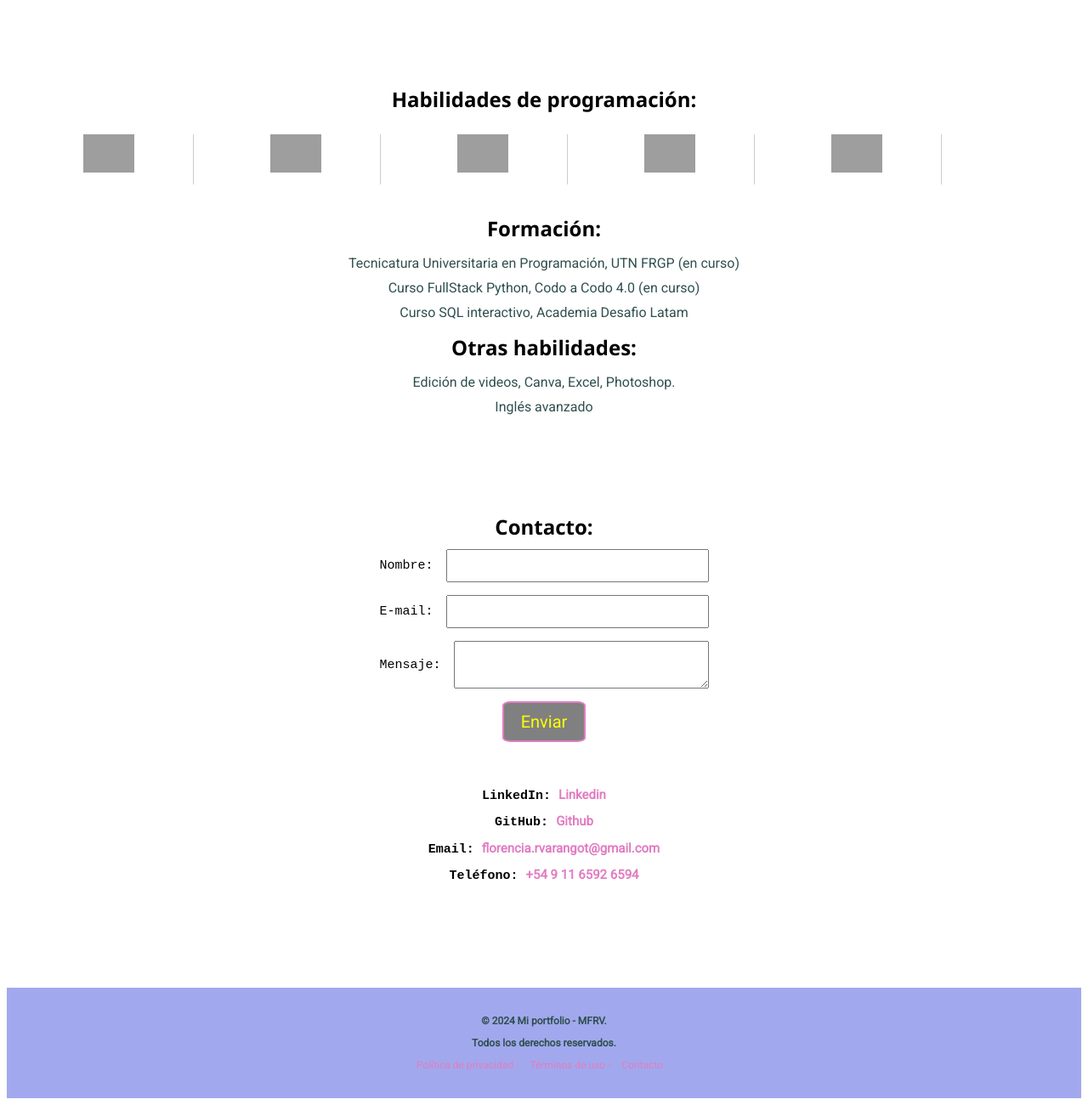
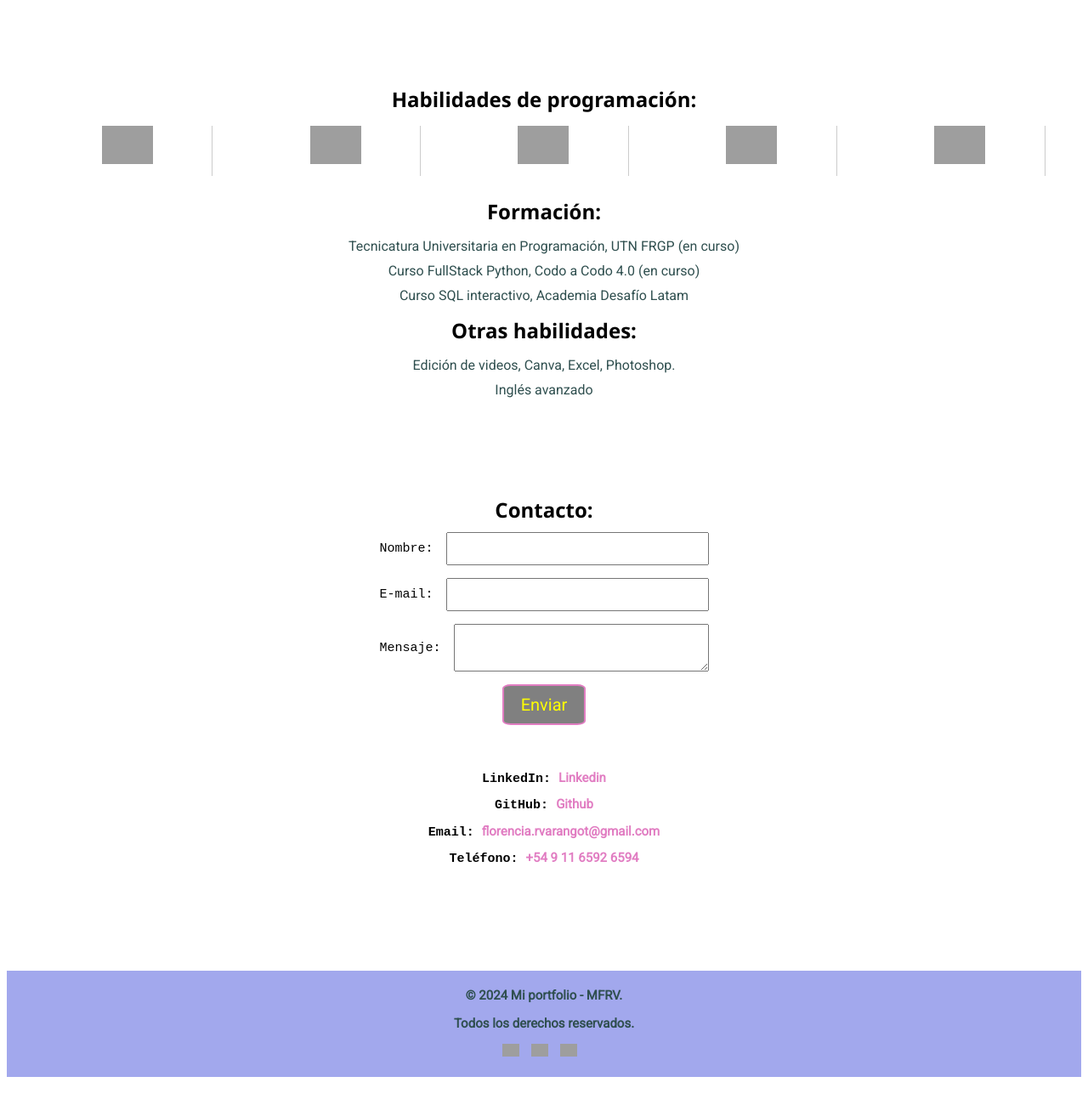
Before and after one commit to FlorVarangot/Portfolio, a plain HTML site: page index.html in a window 1280 px wide. Shown: the part 1047-2347 px from the top of the page at 85% size. After the commit the page ends 2322 px from the top, so only its background shows below. Drawn offline with Linux system fonts and the light colour scheme; grey boxes are pictures that could not be loaded.

Commit message:
Arreglos de css
Se alinean elementos, se agregan links, se acomoda estilo.

```diff
--- a/index.html
+++ b/index.html
@@ -22,7 +22,7 @@
         <!-- BARRA DE NAVEGACION -->
         <nav class="navbar">
             <div id="logo">
-                <h1><a href="/">  MFRV</a></h1>
+                <h1><a href="/"> <  MFRV  ></MFRV></a></h1>
             </div>
             <div class="nav-links">
                 <!-- Hipervinculos -->
@@ -45,7 +45,7 @@
                 <h2>< Programadora en desarrollo ></h2>
             </div>
             <div class="perfil">
-                <img src="/static/img/descargar.png" alt="perfilImg">
+                <img src="/static/img/descargar.png" alt="ImgPerfil">
                 <a href="#Bio"></a>
             </div>
             <p>Hola, soy Flor y tengo 33 años. Desde muy chica me interesaron el arte, la naturaleza y las tecnologías. Cuando terminé el colegio secundario estudié la Licenciatura en Arte Dramático y me dediqué a ese mundo durante algunos años. Luego la vida me llevó a lo comunitario y lo deportivo; pero no importaba a qué me dedicara, siempre la tecnología tenía un lugar en mi vida.
@@ -118,7 +118,7 @@
                     <p>Curso FullStack Python, Codo a Codo 4.0 (en curso)</p>
                 </div>
                 <div>
-                    <p>Curso SQL interactivo, Academia Desafio Latam</p>
+                    <p>Curso SQL interactivo, Academia Desafío Latam</p>
                 </div>
             </div>
 
@@ -155,7 +155,7 @@
             <div class="info">
                 <!-- Información de contacto -->
                 <div>
-                    <h2>LinkedIn: <a target="_blank" href="https://www.linkedin.com/in/tu_usuario/">Linkedin</a></h2>
+                    <h2>LinkedIn: <a target="_blank" href="https://www.linkedin.com/in/ma-florencia-rod-var/">Linkedin</a></h2>
                     <h2>GitHub: <a target="_blank" href="https://github.com/FlorVarangot/">Github</a></h2>
                 </div>
                 <div>
@@ -173,9 +173,12 @@
             <p><b>© 2024 Mi portfolio - MFRV.</b></p>
             <p><b>Todos los derechos reservados.</b></p>
           <ul>
-            <li><a href="#">Política de privacidad - </a></li>
-            <li><a href="#">Términos de uso - </a></li>
-            <li><a href="#Contacto">Contacto</a></li>
+            <li><img src="https://th.bing.com/th/id/R.fa52c1c9de9c3d7f3314ee3b1d505fc0?rik=v2zEek9QqtyJJg&riu=http%3a%2f%2fwww.pngall.com%2fwp-content%2fuploads%2f2016%2f07%2fLinkedin-PNG-Picture.png&ehk=BSjS%2fQJQW3FUb5MvDBG9qTvY21gSbkABcAgqEhKC52Q%3d&risl=&pid=ImgRaw&r=0" alt="Linkedin">
+                <a href="https://www.linkedin.com/in/ma-florencia-rod-var/"></a></li>
+            <li><img src="https://pngimg.com/uploads/github/github_PNG53.png" alt="Github">
+                <a href="https://github.com/FlorVarangot/"></a></li>
+            <li><img src="https://th.bing.com/th/id/OIP.IpB5yPUkCFHOzlmM-O7ncAHaFW?rs=1&pid=ImgDetMain" alt="correo">
+                <a href="mailto:florencia.rvarangot@gmail.com"></a></li>
           </ul>
         </div>
     </footer>
--- a/static/css y js/estilo.css
+++ b/static/css y js/estilo.css
@@ -71,9 +71,9 @@ section {
 footer {
   color: var(--accent-color);
   background-color: var(--accent-color);
-  padding: 20px 0;
+  padding: 5px 0;
   text-align: center;
-  font-size: 12px;
+  font-size: 15px;
 }
 
 
@@ -107,7 +107,6 @@ footer {
   list-style-type: none;
   margin-top: 15px;
   text-align: right;
-  background-color: transparent;
 }
 
 .nav-links ul li{
@@ -135,7 +134,6 @@ footer {
 .perfil {
   display: flex;
   justify-content: center;
-  /* align-items: center; */
 }
 
 .perfil img{
@@ -190,17 +188,17 @@ footer {
 .skills {
   display: flex;
   flex-wrap: wrap;
-  margin-bottom: 10px;
+  margin: 10px;
   padding: 5px;
 }
 
 .skill {
   width: 200px;
-  margin: 10px;
+  margin: auto;
   text-align: center;
   border-right: 1px solid #ccc;
-  margin-bottom: 10px;
   padding-bottom: 10px;
+  align-items: center;
 }
 
 .skillImg {
@@ -279,8 +277,16 @@ footer {
 }
 
 .container-footer {
-  max-width: 500px;
+  max-width: 600px;
   margin: 0 auto;
+}
+
+.container-footer img{
+  display: flex;
+  width: 20px;
+  margin: auto;
+  height: auto;
+  cursor: pointer;
 }
 
 #Contacto {
```
